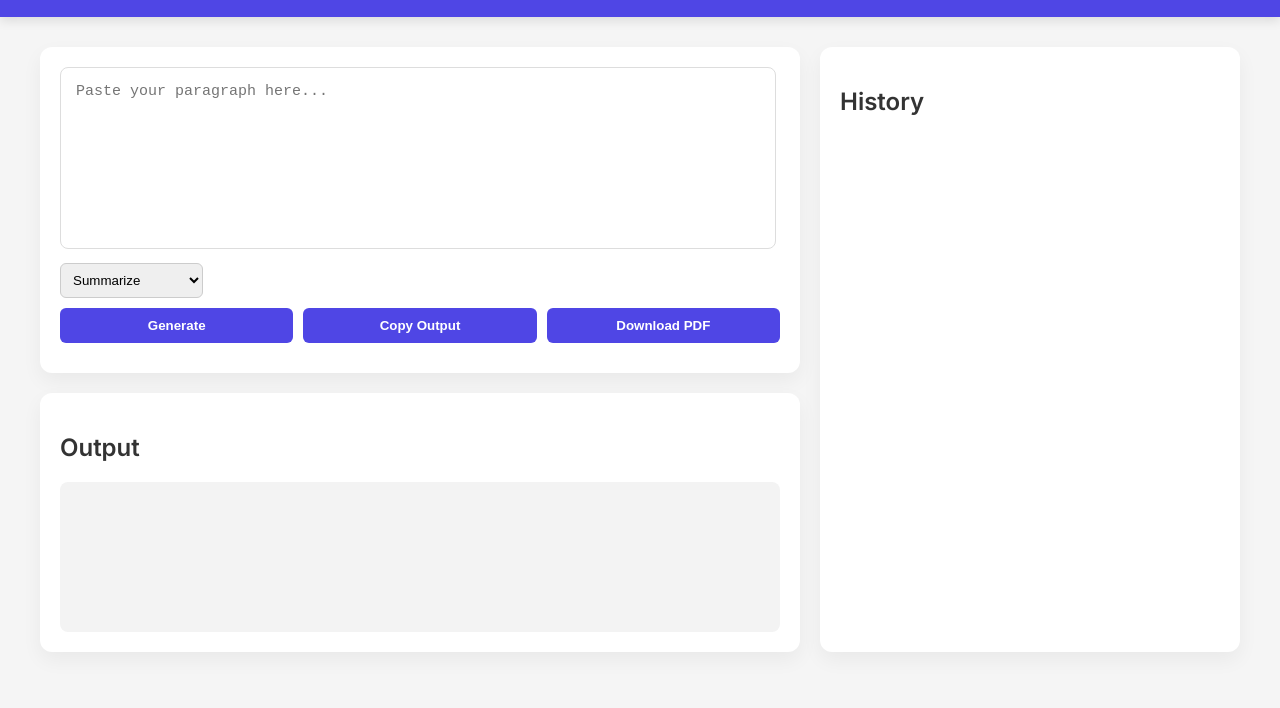
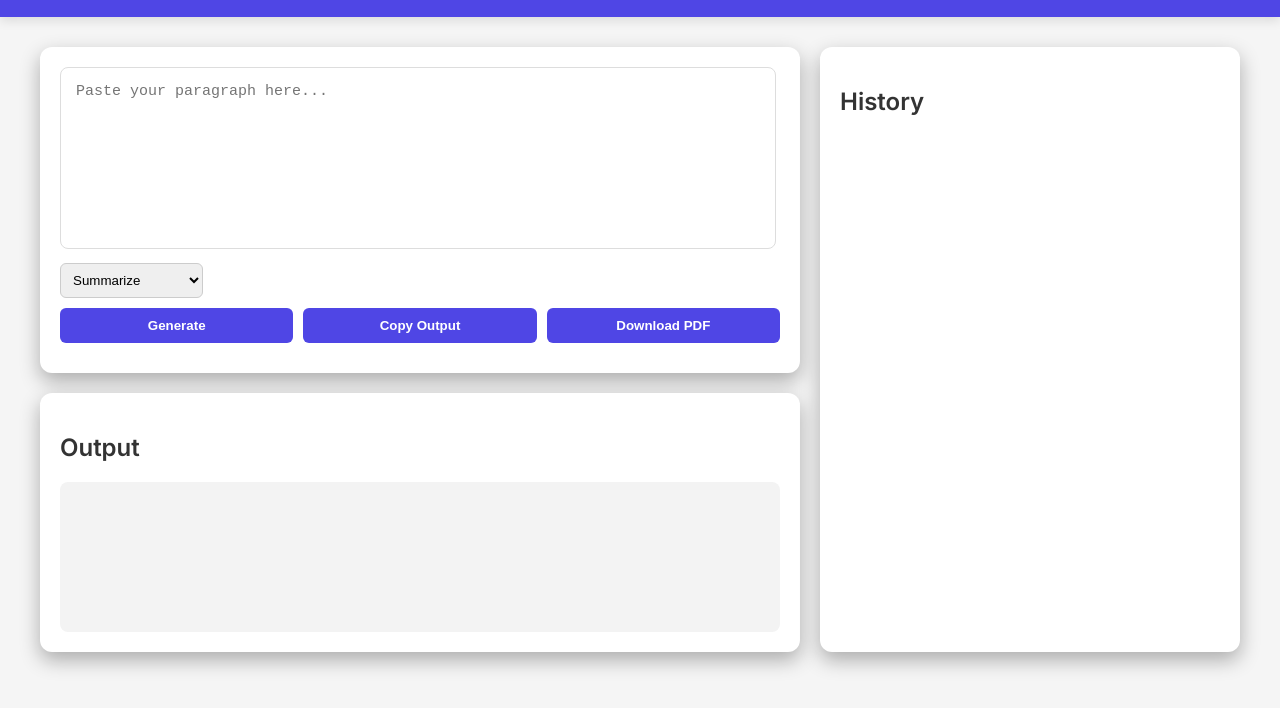
Before and after one commit to M-Saad-saif/AI-Para-Assistant-, a plain HTML site: page frontend/index.html in a window 1280 px wide. Shown: the part 54-762 px from the top of the page. Drawn offline with nearby package versions, Linux system fonts and the light colour scheme.

Commit message:
Updated frontend CSS UI

```diff
--- a/frontend/style.css
+++ b/frontend/style.css
@@ -57,7 +57,7 @@ main {
     background-color: white;
     padding: 20px;
     border-radius: 12px;
-    box-shadow: 0 8px 20px rgba(0,0,0,0.05);
+    box-shadow: 0 8px 20px rgb(0 0 0 / 30%);
 }
 
 /* Input Section */
```
